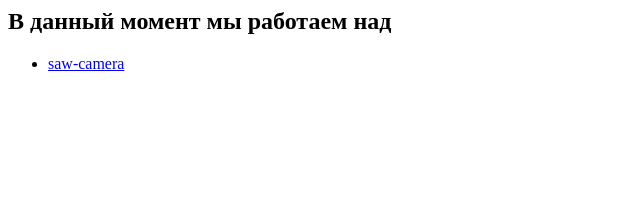
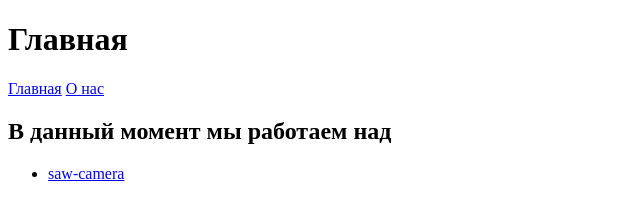
Before and after one commit to weldlab/weldlab.github.io, an Eleventy site: page index.md in a window 1280 px wide. Shown: the whole page, without its empty margins (0-640 px from the left). Built offline with nearby package versions, Linux system fonts and the light colour scheme; Eleventy itself is replaced by a stand-in of ours; files that its build step writes are made by us from their sources.

Commit message:
feat: set up the layout

```diff
--- /dev/null
+++ b/_includes/base.njk
@@ -0,0 +1,23 @@
+<!doctype html>
+<html lang="ru">
+  <head>
+    <meta charset="utf-8">
+    <meta name="viewport" content="width=device-width, initial-scale=1">
+    <meta name="color-scheme" content="light dark">
+    <link rel="stylesheet" href="/styles/main.css">
+    <title>{{ title if title else page.fileSlug }} | Сварочная Лаборатория КубГТУ</title>
+  </head>
+  <body>
+    <header class="header">
+      <h1>{{ title if title else page.fileSlug }}</h1>
+      <div class="header__links">
+        <a href="/">Главная</a>
+        <a href="/about">О нас</a>
+        <a href="/license"></a>
+      </div>
+    </header>
+    <main class="container">
+      {{ content | safe }}
+    </main>
+  </body>
+</html>
--- a/index.md
+++ b/index.md
@@ -1,2 +1,6 @@
+---
+title: Главная
+---
+
 ## В данный момент мы работаем над
 - [saw-camera](/saw-camera/2026/04)
```
Also changed, not shown: saw-camera/2026/04.md (+3 -1 lines), .eleventy.js.
